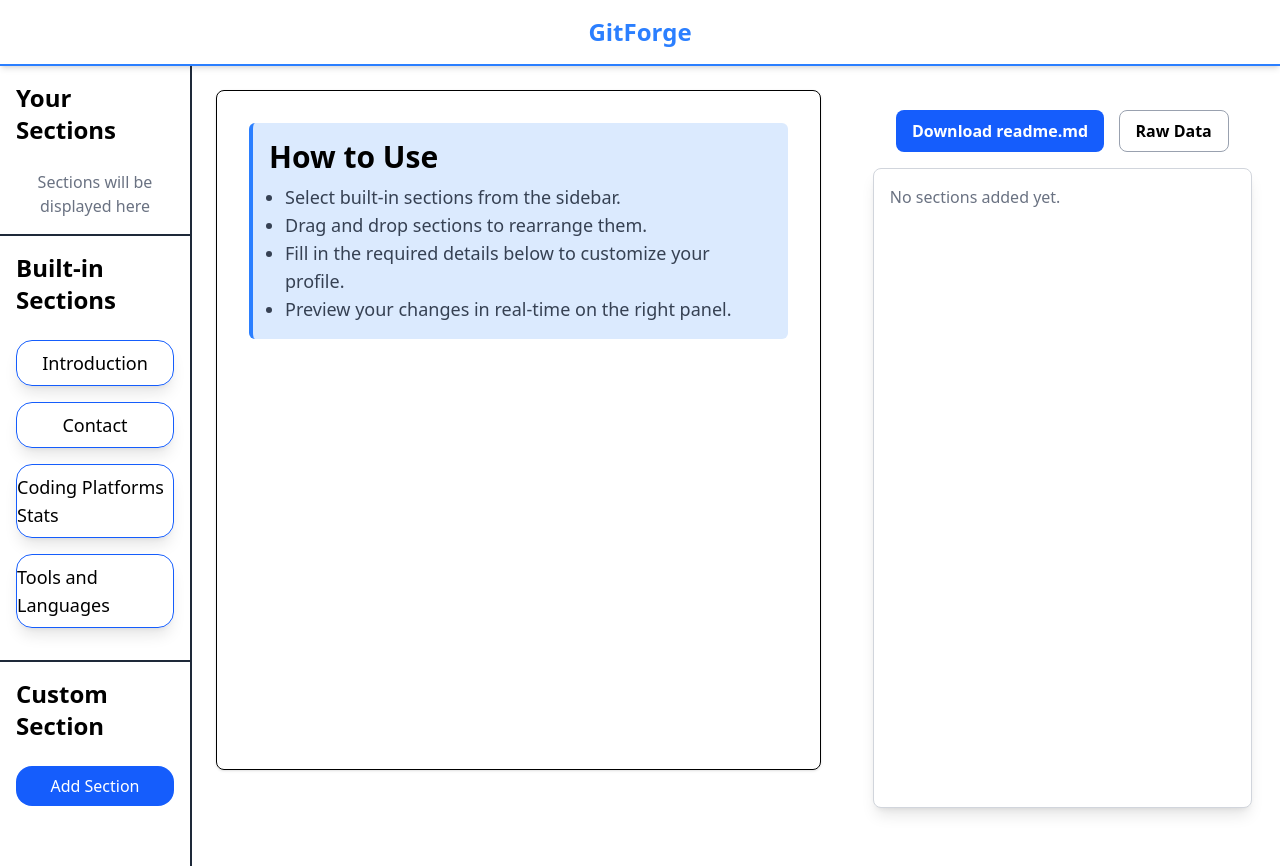
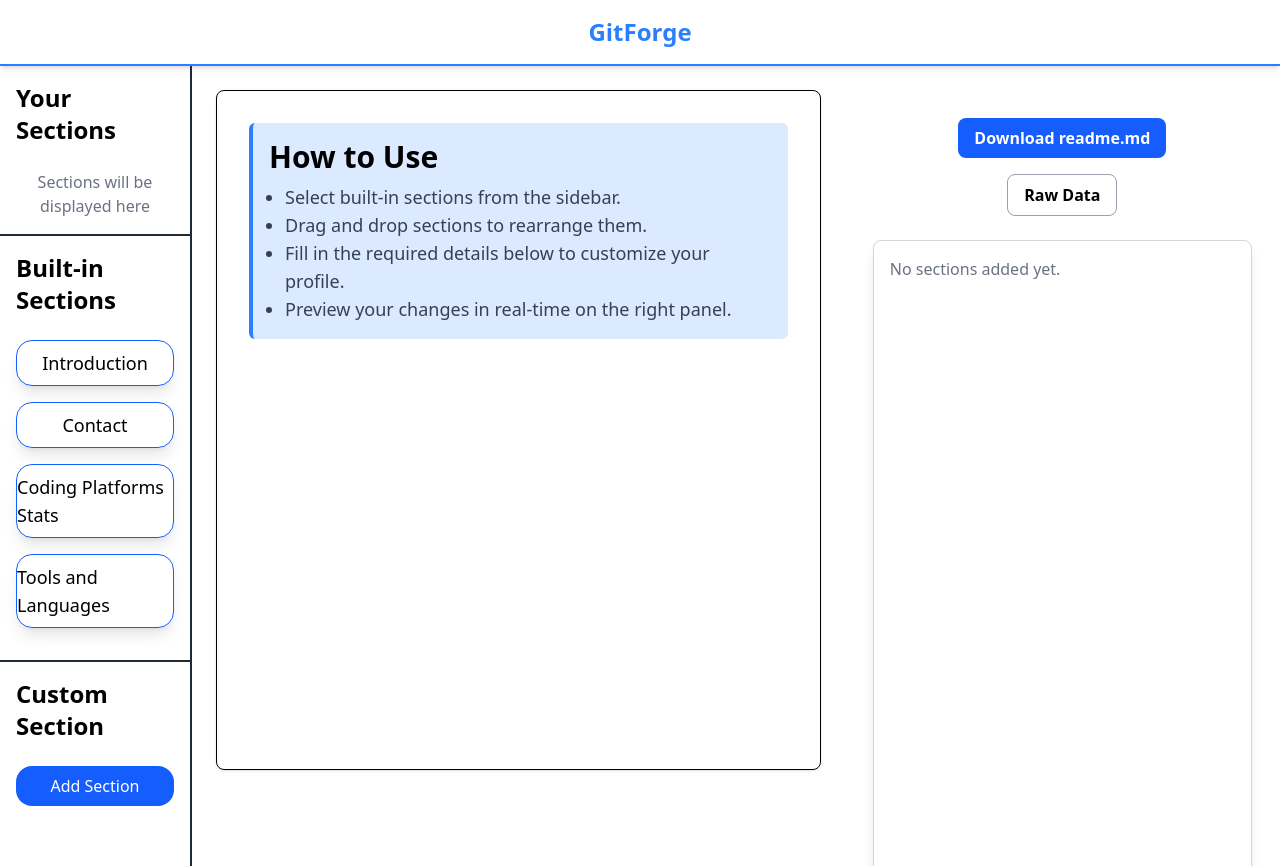
Before and after one commit to AbdulMoazzim/gitForge, a React (Vite) app: page /MyProfile in a window 1280 px wide. Built offline with nearby package versions, Linux system fonts and the light colour scheme.

Commit message:
Final Touching

```diff
--- a/src/Components/CodingPlatform.jsx
+++ b/src/Components/CodingPlatform.jsx
@@ -100,7 +100,7 @@
             />
             <div className="py-2">
             <button
-                className="mt-2 px-3 mx-3 py-1 bg-red-600 text-white font-semibold rounded-lg hover:bg-red-700 transition duration-300"
+                className="mt-2 px-3 mx-3 py-1 font-semibold rounded-lg text-red-500"
                 onClick={() => deleteApi(platform)}
               >
                 <RiDeleteBin6Line />
--- a/src/Components/CustomSection.jsx
+++ b/src/Components/CustomSection.jsx
@@ -103,7 +103,7 @@
                 type="text"
                 value={item.text}
                 onChange={(e) => updateListItem(item.id, e.target.value)}
-                className="border border-gray-300 rounded-md p-2 flex-grow"
+                className="border border-gray-300 rounded-md p-2 w-[90%]"
                 placeholder="Enter a point..."
               />
               <button
--- a/src/Components/FullyFunctionalMD.jsx
+++ b/src/Components/FullyFunctionalMD.jsx
@@ -81,13 +81,13 @@
     <div className="lg:w-2/5 w-full h-screen p-7">
       <div className="p-4 flex justify-around flex-wrap">
         <button
-          className="px-4 py-2 bg-blue-600 text-white font-semibold rounded-lg hover:bg-blue-700 transition duration-300"
+          className="px-4 py-2 m-2 bg-blue-600 text-white font-semibold rounded-lg hover:bg-blue-700 transition duration-300"
           onClick={downloadHTML}
         >
           Download readme.md
         </button>
         <button
-          className="px-4 py-2 text-black font-semibold rounded-lg border-1 border-gray-400"
+          className="px-4 py-2 m-2 text-black font-semibold rounded-lg border-1 border-gray-400"
           onClick={() => setState(true)}
         >
           Raw Data
--- a/src/Components/Introduction.jsx
+++ b/src/Components/Introduction.jsx
@@ -124,7 +124,7 @@
                 type="text"
                 value={item.text}
                 onChange={(e) => updateListItem(item.id, e.target.value)}
-                className="border border-gray-300 rounded-md p-2 flex-grow"
+                className="border border-gray-300 rounded-md p-2 w-[90%]"
                 placeholder="Enter a point..."
               />
               <button
```
